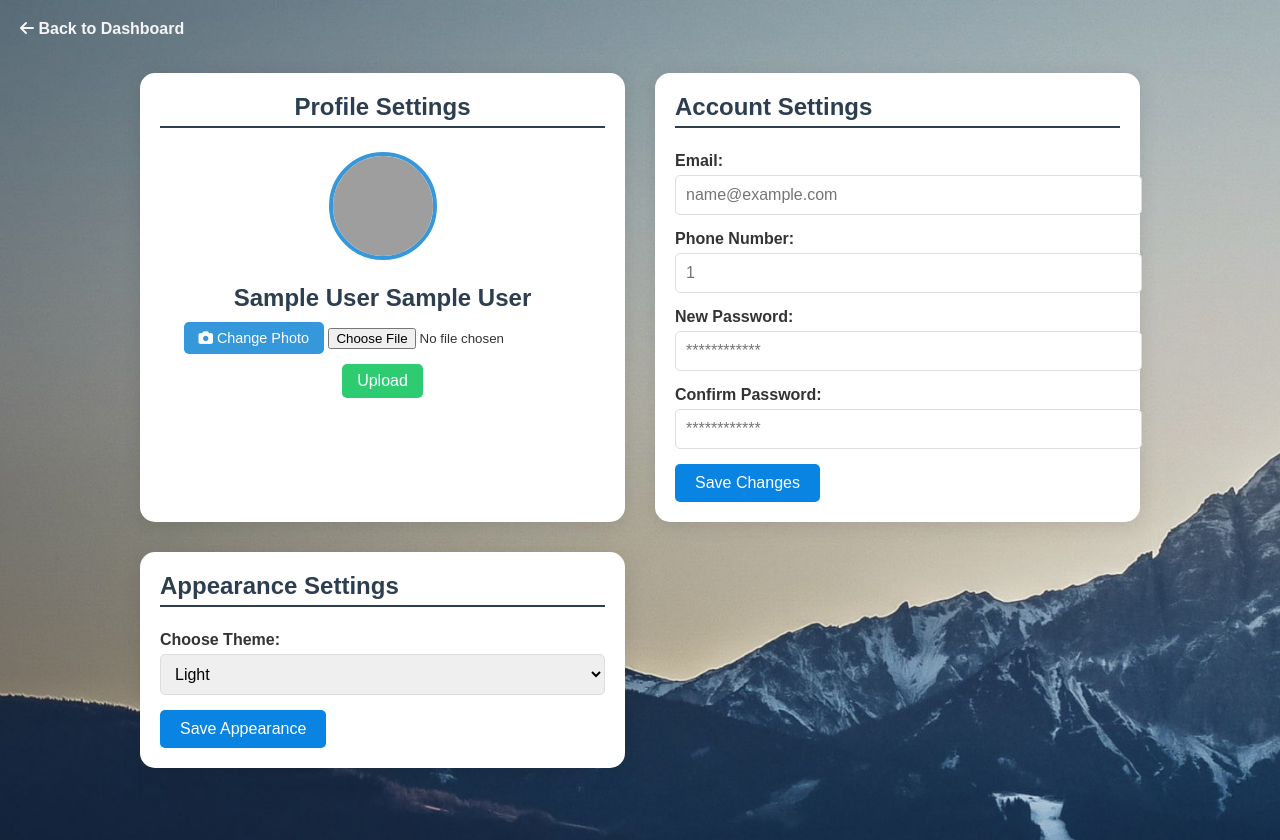
After one commit to johncybersec1/smartsys, a Flask app: page /settings in a window 1280 px wide. The commit adds this page. Run offline with Flask 3, Linux system fonts and the light colour scheme; the visitor is signed in with stand-in values (Sample User, id 1); grey boxes are pictures that could not be loaded.

Commit message:
added settings page

```diff
--- a/app.py
+++ b/app.py
@@ -753,6 +753,11 @@ def view_grades():
 def mygrades():
     return render_template('mygrades.html')
 
+@app.route('/settings')
+@login_required
+def settings():
+    return render_template('settings.html')
+
 if __name__ == '__main__':
     app.debug = True
     socketio.run(app)
--- /dev/null
+++ b/static/setstyle.css
@@ -0,0 +1,164 @@
+/* General Styling */
+body {
+    font-family: 'Arial', sans-serif;
+    margin: 0;
+    padding: 0;
+    background-image: url('stddash.jpg');
+    background-size:3000px;
+    background-repeat: no-repeat;
+    color: #333;
+}
+
+/* Back to Dashboard Link */
+.back-to-dashboard {
+    position: absolute;
+    top: 20px;
+    left: 20px;
+}
+
+.back-to-dashboard a {
+    text-decoration: none;
+    color: whitesmoke;
+    font-size: 1rem;
+    font-weight: bold;
+}
+
+.back-to-dashboard a:hover {
+    color: #3498db;
+}
+
+/* Settings Page Layout */
+.settings-page {
+    display: flex; /* Enables Flexbox */
+    justify-content: center; /* Horizontally centers the grid */
+    align-items: center; /* Vertically centers the grid */
+    min-height: 100vh; /* Ensures the container takes full height of the viewport */
+    padding: 20px;
+}
+
+/* Grid Layout */
+.settings-grid {
+    display: grid;
+    grid-template-columns: repeat(auto-fit, minmax(450px, 1fr));
+    gap: 30px;
+    max-width: 1000px; /* Ensures cards do not spread out too much */
+    width: 100%; /* Ensures the grid takes full width */
+}
+/* Settings Card */
+.settings-card {
+    background: #ffffff;
+    border-radius: 15px;
+    box-shadow: 0 4px 20px rgba(0, 0, 0, 0.1);
+    padding: 20px;
+    transition: transform 0.3s, box-shadow 0.3s;
+}
+
+.settings-card:hover {
+    transform: translateY(-5px);
+    box-shadow: 0 8px 30px rgba(0, 0, 0, 0.15);
+}
+
+.settings-card h3 {
+    margin-top: 0;
+    font-size: 1.5rem;
+    color: #2c3e50;
+    border-bottom: 2px solid #2c3e50;
+    padding-bottom: 5px;
+}
+
+/* Profile Section */
+.profile-card {
+    grid-column: span 1;
+    text-align: center;
+}
+
+.profile-section img {
+    width: 100px;
+    height: 100px;
+    border-radius: 50%;
+    object-fit: cover;
+    border: 4px solid #3498db;
+    margin-bottom: 10px;
+}
+
+.profile-section h2 {
+    margin: 10px 0;
+    color: #2c3e50;
+}
+
+.profile-section .file-label {
+    display: inline-block;
+    padding: 8px 15px;
+    background-color: #3498db;
+    color: #ffffff;
+    border-radius: 5px;
+    cursor: pointer;
+    font-size: 0.9rem;
+}
+
+.profile-section .btn {
+    margin-top: 10px;
+    padding: 8px 15px;
+    background-color: #2ecc71;
+    color: white;
+    border: none;
+    border-radius: 5px;
+    cursor: pointer;
+}
+
+.profile-section .btn:hover {
+    background-color: #27ae60;
+}
+
+/* Account and Appearance Cards */
+.account-card,
+.appearance-card {
+    grid-column: span 1;
+}
+
+.form-group {
+    margin-bottom: 15px;
+}
+
+.form-group label {
+    font-weight: bold;
+    display: block;
+    margin-bottom: 5px;
+}
+
+.form-group input,
+.form-group select {
+    width: 100%;
+    padding: 10px;
+    border: 1px solid #ddd;
+    border-radius: 5px;
+    font-size: 1rem;
+}
+
+.form-group input:focus,
+.form-group select:focus {
+    border-color: #3498db;
+    outline: none;
+}
+
+.btn {
+    display: inline-block;
+    padding: 10px 20px;
+    background-color: #0984e3;
+    color: white;
+    border: none;
+    border-radius: 5px;
+    font-size: 1rem;
+    cursor: pointer;
+}
+
+.btn:hover {
+    background-color: #74b9ff;
+}
+
+/* Responsive Design */
+@media (max-width: 768px) {
+    .settings-grid {
+        grid-template-columns: 1fr;
+    }
+}
--- /dev/null
+++ b/templates/settings.html
@@ -0,0 +1,83 @@
+<!DOCTYPE html>
+<html lang="en">
+<head>
+    <meta charset="UTF-8">
+    <meta name="viewport" content="width=device-width, initial-scale=1.0">
+    <title>Settings</title>
+    <link rel="stylesheet" href="setstyle.css">
+    <link rel="stylesheet" href="https://cdnjs.cloudflare.com/ajax/libs/font-awesome/6.0.0/css/all.min.css">
+</head>
+<body>
+    <div class="settings-page">
+        <!-- Back to Dashboard Link -->
+        <div class="back-to-dashboard">
+            <a href="/dashboard"><i class="fa fa-arrow-left"></i> Back to Dashboard</a>
+        </div>
+
+        <!-- Grid Container for Cards -->
+        <div class="settings-grid">
+            <!-- Profile Card -->
+            <div class="settings-card profile-card">
+                <h3>Profile Settings</h3>
+                <div class="profile-section">
+                    <img src="{{ url_for('static', filename=session.get('profile_photo', 'default.jpg')) }}" alt="Profile Photo" class="img-fluid mb-3" id="profile-photo" width="100" alt="Profile Picture">
+                    <h2>{{ session.get('first_name', 'Student') }} {{ session.get('last_name', '') }}</h2>
+                    <form action="/update_profile_photo" method="POST" enctype="multipart/form-data">
+                        <label for="profile-photo" class="file-label">
+                            <i class="fa fa-camera"></i> Change Photo
+                        </label>
+                        <input type="file" id="profile-photo" name="profile_photo" accept="image/*">
+                        <button type="submit" class="btn btn-primary">Upload</button>
+                    </form>
+                </div>
+            </div>
+
+            <!-- Account Settings Card -->
+            <div class="settings-card account-card">
+                <h3>Account Settings</h3>
+                <form action="" method="POST">
+                    <div class="form-group">
+                        <label for="email">Email:</label>
+                        <input type="email" id="email" name="email" placeholder="{{ session.get('email', 'Student') }}" required>
+                    </div>
+
+                    <div class="form-group">
+                        <label for="phone">Phone Number:</label>
+                        <input type="text" id="phone" name="phone" placeholder="{{ session.get('phone', 'Student') }}" required>
+                    </div>
+
+                    <div class="form-group">
+                        <label for="password">New Password:</label>
+                        <input type="password" id="password" name="password" placeholder="************" required>
+                    </div>
+
+                    <div class="form-group">
+                        <label for="confirm-password">Confirm Password:</label>
+                        <input type="password" id="confirm-password" name="confirm_password" placeholder="************" required>
+                    </div>
+
+                    <button type="submit" class="btn btn-primary">Save Changes</button>
+                </form>
+            </div>
+
+            <!-- Appearance Card -->
+            <div class="settings-card appearance-card">
+                <h3>Appearance Settings</h3>
+                <form action="" method="POST">
+                    <div class="form-group">
+                        <label for="theme">Choose Theme:</label>
+                        <select id="theme" name="theme">
+                            <option value="light">Light</option>
+                            <option value="dark">Dark</option>
+                            <option value="blue">Blue</option>
+                            <option value="green">Green</option>
+                        </select>
+                    </div>
+
+                    <button type="submit" class="btn btn-primary">Save Appearance</button>
+                </form>
+            </div>
+        </div>
+    </div>
+</body>
+</html>
```
Also changed, not shown: templates/stddashboard.html (+6 -12 lines).
